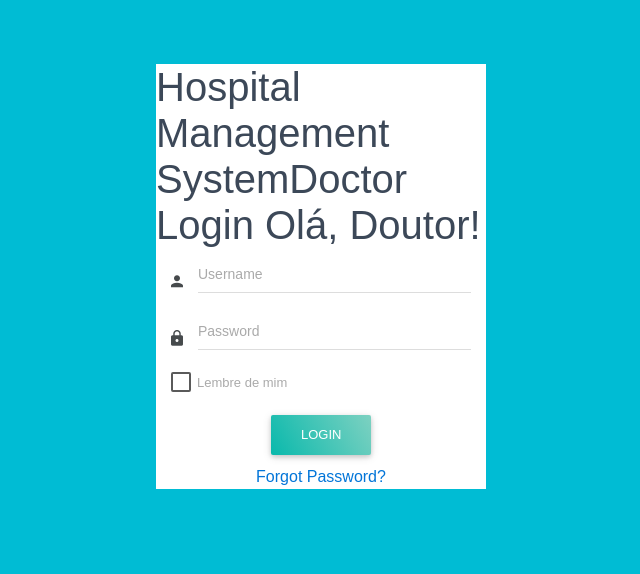
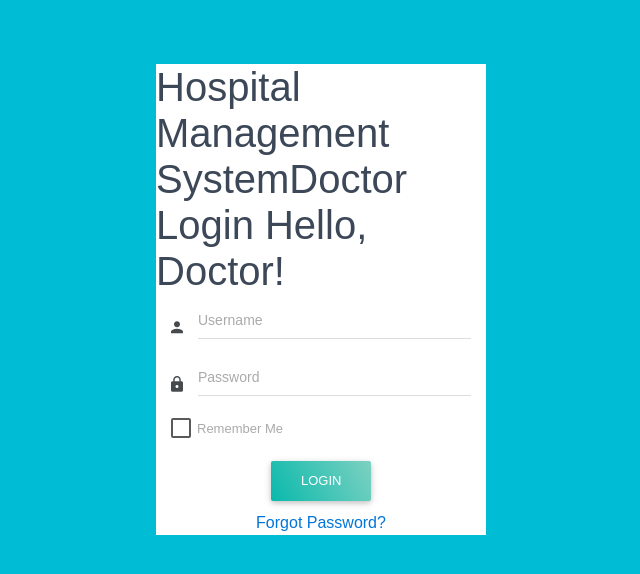
Before and after one commit to gpdax/HMS, a PHP site: page /doctorlogin.php in a window 1280 px wide. Shown: the top 574 px of the page, without its empty margins (319-959 px from the left). Run offline with PHP 8.4, Linux system fonts and the light colour scheme; a stand-in replaces the project's code that opens the database connection.

Commit message:
Update doctorlogin.php

```diff
--- a/doctorlogin.php
+++ b/doctorlogin.php
@@ -58,7 +58,7 @@ if(isset($_POST[submit]))
 ?></div>
     <div class="card-top"></div>
     <div class="card">
-        <h1 class="title"><span>Hospital Management System</span>Doctor Login <span class="msg">Olá, Doutor!</span></h1>
+        <h1 class="title"><span>Hospital Management System</span>Doctor Login <span class="msg">Hello, Doctor!</span></h1>
         <div class="col-md-12">
 
     <form method="post" action="" name="frmadminlogin" id="sign_in" onSubmit="return validateform()">
@@ -73,7 +73,7 @@ if(isset($_POST[submit]))
                 <div>
                     <div class="">
                         <input type="checkbox" name="rememberme" id="rememberme" class="filled-in chk-col-pink">
-                        <label for="rememberme">Lembre de mim</label>
+                        <label for="rememberme">Remember Me</label>
                     </div>
                     <div class="text-center">
 					<input type="submit" name="submit" id="submit" value="Login" class="btn btn-raised waves-effect g-bg-cyan" /></div>
@@ -105,25 +105,25 @@ function validateform()
 {
 	 if(document.frmdoctlogin.loginid.value == "")
 	{
-		alert("O ID de login não deve estar vazio..");
+		alert("Login ID should not be empty..");
 		document.frmdoctlogin.loginid.focus();
 		return false;
 	}
 	else if(!document.frmdoctlogin.loginid.value.match(alphanumericExp))
 	{
-		alert("ID de login inválido..");
+		alert("Login ID not valid..");
 		document.frmdoctlogin.loginid.focus();
 		return false;
 	}
 	else if(document.frmdoctlogin.password.value == "")
 	{
-		alert("A senha não deve estar vazia..");
+		alert("Password should not be empty..");
 		document.frmdoctlogin.password.focus();
 		return false;
 	}
 	else if(document.frmdoctlogin.password.value.length < 8)
 	{
-		alert("O comprimento da senha deve ter mais de 8 caracteres...");
+		alert("Password length should be more than 8 characters...");
 		document.frmdoctlogin.password.focus();
 		return false;
 	}
```
